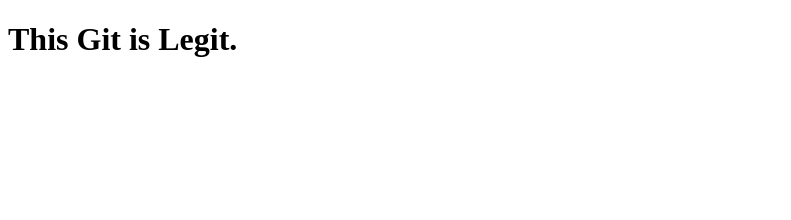
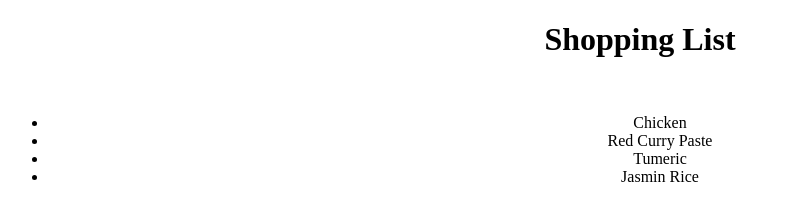
Before and after one commit to austinaryain/codercampsgit, a plain HTML site: page index.html in a window 1280 px wide. Shown: the whole page, without its empty margins (0-791 px from the left). Drawn offline with Linux system fonts and the light colour scheme.

Commit message:
added shopping list

```diff
--- a/index.html
+++ b/index.html
@@ -4,6 +4,13 @@
         <title>GIT R DONE</title>
     </head>
     <body>
-        <h1>This Git is Legit.</h1>
+        <h1 style="text-align: center">Shopping List</h1>
+        <br>
+        <ul style="text-align: center">
+            <li>Chicken</li>
+            <li>Red Curry Paste</li>
+            <li>Tumeric</li>
+            <li>Jasmin Rice</li>
+        </ul>
     </body>
 </html>
```
